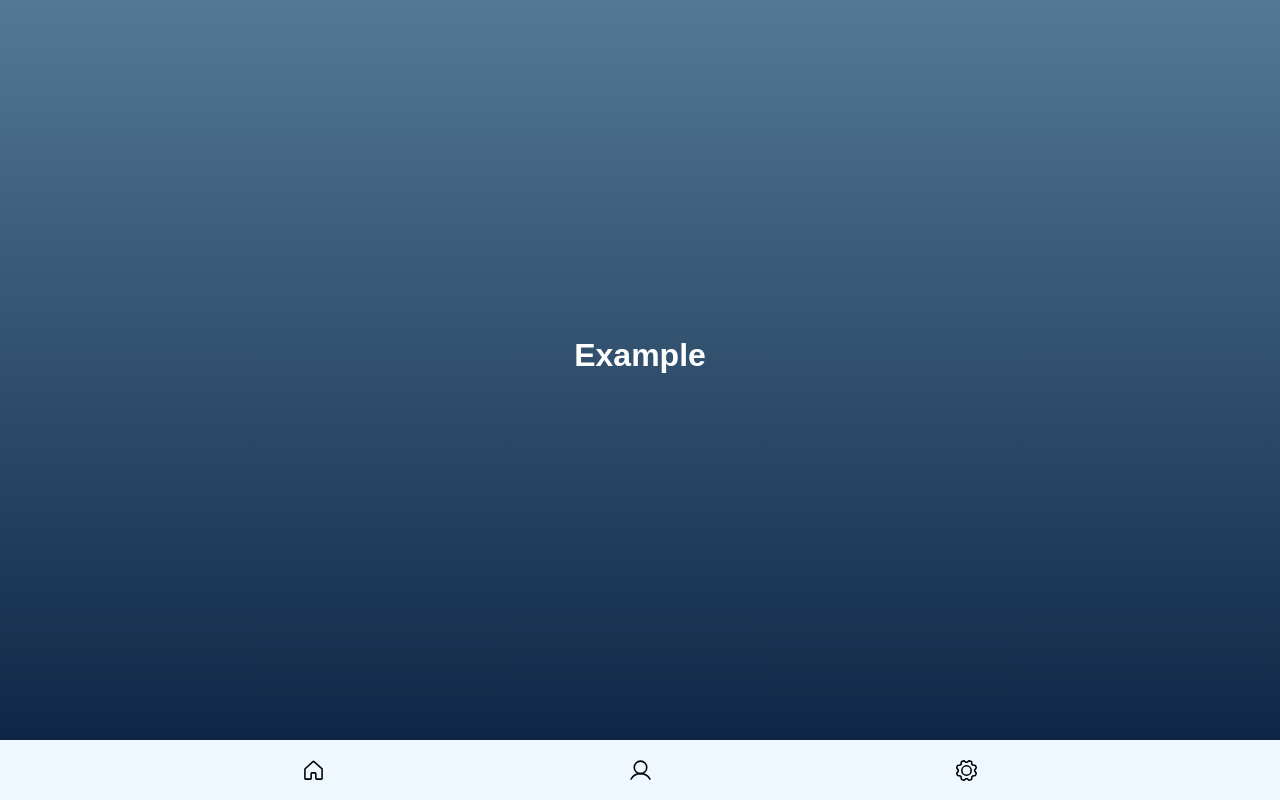
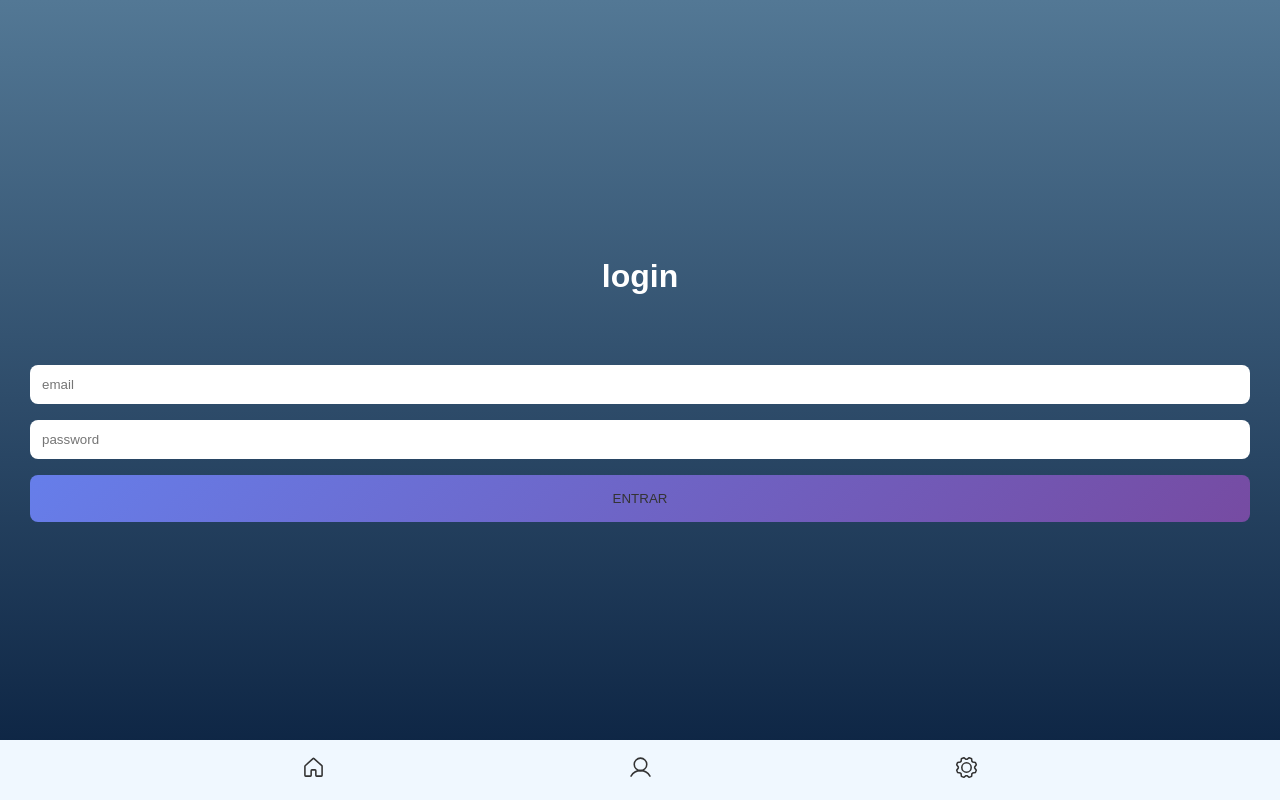
Before and after one commit to mateuslopesreis/app-example-react, a React (Vite) app: page / in a window 1280 px wide. Built offline with nearby package versions, Linux system fonts and the light colour scheme.

Commit message:
atualizacao no componente nav

```diff
--- a/src/App.tsx
+++ b/src/App.tsx
@@ -1,6 +1,7 @@
 import './App.css'
 import Button from './components/Button'
 import { Formulario } from './components/Formulario'
+import { Nav } from './components/Nav'
 import { Title } from './components/Title'
 import { Home } from './pages/Home'
 import { Login } from './pages/Login'
@@ -10,7 +11,8 @@ import { Teste } from './pages/Teste'
 function App() {
   return (
     <div id="App">
-       <Teste />
+      <Login/>
+       <Nav />
     </div>
   )
 }
--- a/src/components/Nav/index.tsx
+++ b/src/components/Nav/index.tsx
@@ -1,20 +1,26 @@
 import {House, User, Gear} from 'phosphor-react'
 import './NavStyle.css'
 
-type NavProps ={
-    type: 'navbar-menu'
-}
 
-export function Nav(props:NavProps){
+
+export function Nav(){
 
     return(
         <>
 
 
-         <nav className={props.type}>
-        <House size={25}/>
-        <User size={25}/>
-        <Gear size={25}/>
+         <nav className='navbar-menu'>
+        <a title='Inicio' href='#'>
+            <House size={25}/>
+        </a>
+
+        <a title='Perfil' href='#'>
+            <User size={25}/>
+        </a>
+
+        <a title='configurações' href="#">
+            <Gear size={25}/>
+        </a>
          </nav>
 
         </>
--- a/src/pages/Teste/index.tsx
+++ b/src/pages/Teste/index.tsx
@@ -1,16 +1,16 @@
-import { Title } from "../../components/Title";
+/* import { Title } from "../../components/Title";
 import { Nav } from "../../components/Nav";
-import {House, User, Gear} from 'phosphor-react'
+import {House, User, Gear} from 'phosphor-react' */
 
 export function Teste(){
     return(
         <>
-            <header>
+         {/*    <header>
             <Title text="Example"/>
         </header>
         <main>
         <Nav type="navbar-menu" />
-        </main>
+        </main> */}
         </>
     )
 }
```
